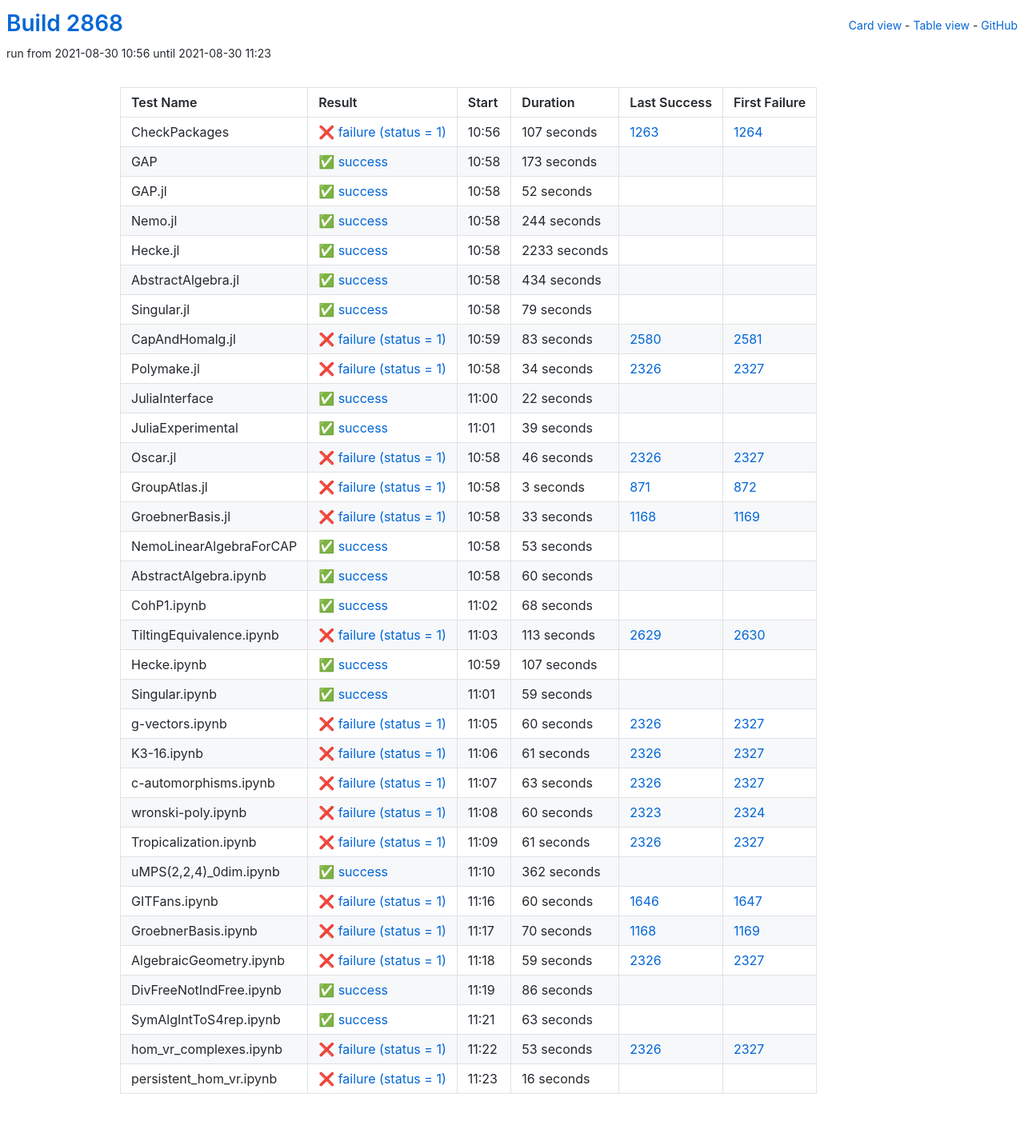
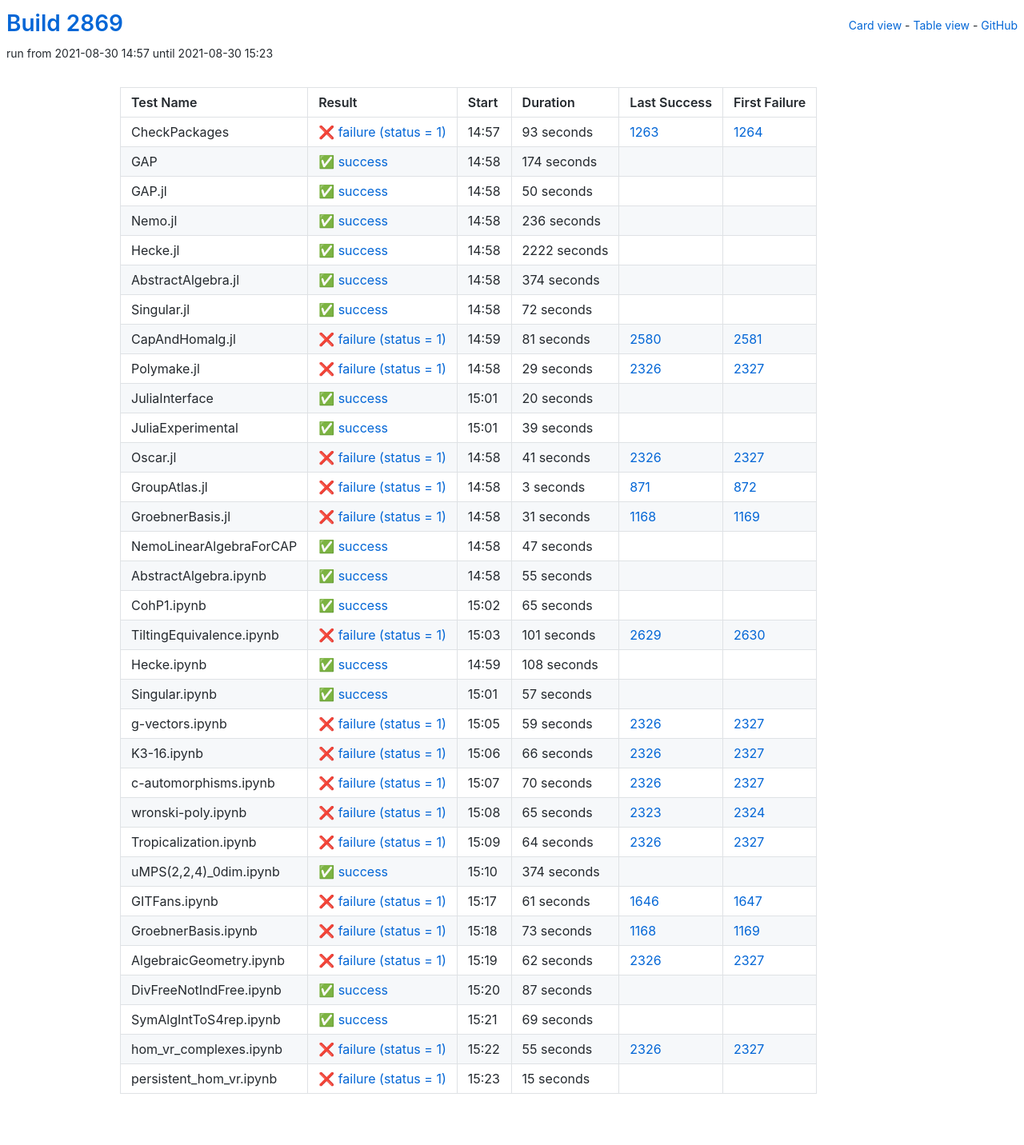
Before and after one commit to oscar-system/oscar-ci-status-stable, a Jekyll site: the page built from table.html, in a window 1280 px wide. Shown: the whole page at 80% size. Built offline with Jekyll 4.4.1, drawn with Linux system fonts in a browser that asks for light colours.

Commit message:
Build #2869

```diff
--- a/_data/ci.yml
+++ b/_data/ci.yml
@@ -1,6 +1,6 @@
 ---
-build: 2868
-build_url: https://oscarci.mathematik.uni-kl.de/job/oscar-stable/2868/
+build: 2869
+build_url: https://oscarci.mathematik.uni-kl.de/job/oscar-stable/2869/
 job: oscar-stable
 organization: oscar-system
 repo: oscar-ci-status-stable
@@ -8,128 +8,128 @@ repourl: https://github.com/oscar-system/oscar-ci-status-stable
 tests:
 - name: CheckPackages
   id: checkpackages
-  log: https://oscarci.mathematik.uni-kl.de/job/oscar-stable/2868/artifact/logs/build-2868/CheckPackages.log
-  start: 2021-08-30 10:56
+  log: https://oscarci.mathematik.uni-kl.de/job/oscar-stable/2869/artifact/logs/build-2869/CheckPackages.log
+  start: 2021-08-30 14:57
   success: false
   exitcode: 1
   status: failure
-  duration: 107
+  duration: 93
   last_success: 1263
   last_success_url: https://oscarci.mathematik.uni-kl.de/job/oscar-stable/1263/
   first_failure: 1264
   first_failure_url: https://oscarci.mathematik.uni-kl.de/job/oscar-stable/1264/
 - name: GAP
   id: gap
-  log: https://oscarci.mathematik.uni-kl.de/job/oscar-stable/2868/artifact/logs/build-2868/GAP.log
-  start: 2021-08-30 10:58
+  log: https://oscarci.mathematik.uni-kl.de/job/oscar-stable/2869/artifact/logs/build-2869/GAP.log
+  start: 2021-08-30 14:58
   success: true
   exitcode: 0
   status: success
-  duration: 173
+  duration: 174
   last_success: false
   last_success_url:
   first_failure: false
   first_failure_url:
 - name: GAP.jl
   id: gap-jl
-  log: https://oscarci.mathematik.uni-kl.de/job/oscar-stable/2868/artifact/logs/build-2868/GAP.jl.log
-  start: 2021-08-30 10:58
+  log: https://oscarci.mathematik.uni-kl.de/job/oscar-stable/2869/artifact/logs/build-2869/GAP.jl.log
+  start: 2021-08-30 14:58
   success: true
   exitcode: 0
   status: success
-  duration: 52
+  duration: 50
   last_success: false
   last_success_url:
   first_failure: false
   first_failure_url:
 - name: Nemo.jl
   id: nemo-jl
-  log: https://oscarci.mathematik.uni-kl.de/job/oscar-stable/2868/artifact/logs/build-2868/Nemo.jl.log
-  start: 2021-08-30 10:58
+  log: https://oscarci.mathematik.uni-kl.de/job/oscar-stable/2869/artifact/logs/build-2869/Nemo.jl.log
+  start: 2021-08-30 14:58
   success: true
   exitcode: 0
   status: success
-  duration: 244
+  duration: 236
   last_success: false
   last_success_url:
   first_failure: false
   first_failure_url:
 - name: Hecke.jl
   id: hecke-jl
-  log: https://oscarci.mathematik.uni-kl.de/job/oscar-stable/2868/artifact/logs/build-2868/Hecke.jl.log
-  start: 2021-08-30 10:58
+  log: https://oscarci.mathematik.uni-kl.de/job/oscar-stable/2869/artifact/logs/build-2869/Hecke.jl.log
+  start: 2021-08-30 14:58
   success: true
   exitcode: 0
   status: success
-  duration: 2233
+  duration: 2222
   last_success: false
   last_success_url:
   first_failure: false
   first_failure_url:
 - name: AbstractAlgebra.jl
   id: abstractalgebra-jl
-  log: https://oscarci.mathematik.uni-kl.de/job/oscar-stable/2868/artifact/logs/build-2868/AbstractAlgebra.jl.log
-  start: 2021-08-30 10:58
+  log: https://oscarci.mathematik.uni-kl.de/job/oscar-stable/2869/artifact/logs/build-2869/AbstractAlgebra.jl.log
+  start: 2021-08-30 14:58
   success: true
   exitcode: 0
   status: success
-  duration: 434
+  duration: 374
   last_success: false
   last_success_url:
   first_failure: false
   first_failure_url:
 - name: Singular.jl
   id: singular-jl
-  log: https://oscarci.mathematik.uni-kl.de/job/oscar-stable/2868/artifact/logs/build-2868/Singular.jl.log
-  start: 2021-08-30 10:58
+  log: https://oscarci.mathematik.uni-kl.de/job/oscar-stable/2869/artifact/logs/build-2869/Singular.jl.log
+  start: 2021-08-30 14:58
   success: true
   exitcode: 0
   status: success
-  duration: 79
+  duration: 72
   last_success: false
   last_success_url:
   first_failure: false
   first_failure_url:
 - name: CapAndHomalg.jl
   id: capandhomalg-jl
-  log: https://oscarci.mathematik.uni-kl.de/job/oscar-stable/2868/artifact/logs/build-2868/CapAndHomalg.jl.log
-  start: 2021-08-30 10:59
+  log: https://oscarci.mathematik.uni-kl.de/job/oscar-stable/2869/artifact/logs/build-2869/CapAndHomalg.jl.log
+  start: 2021-08-30 14:59
   success: false
   exitcode: 1
   status: failure
-  duration: 83
+  duration: 81
   last_success: 2580
   last_success_url: https://oscarci.mathematik.uni-kl.de/job/oscar-stable/2580/
   first_failure: 2581
   first_failure_url: https://oscarci.mathematik.uni-kl.de/job/oscar-stable/2581/
 - name: Polymake.jl
   id: polymake-jl
-  log: https://oscarci.mathematik.uni-kl.de/job/oscar-stable/2868/artifact/logs/build-2868/Polymake.jl.log
-  start: 2021-08-30 10:58
+  log: https://oscarci.mathematik.uni-kl.de/job/oscar-stable/2869/artifact/logs/build-2869/Polymake.jl.log
+  start: 2021-08-30 14:58
   success: false
   exitcode: 1
   status: failure
-  duration: 34
+  duration: 29
   last_success: 2326
   last_success_url: https://oscarci.mathematik.uni-kl.de/job/oscar-stable/2326/
   first_failure: 2327
   first_failure_url: https://oscarci.mathematik.uni-kl.de/job/oscar-stable/2327/
 - name: JuliaInterface
   id: juliainterface
-  log: https://oscarci.mathematik.uni-kl.de/job/oscar-stable/2868/artifact/logs/build-2868/JuliaInterface.log
-  start: 2021-08-30 11:00
+  log: https://oscarci.mathematik.uni-kl.de/job/oscar-stable/2869/artifact/logs/build-2869/JuliaInterface.log
+  start: 2021-08-30 15:01
   success: true
   exitcode: 0
   status: success
-  duration: 22
+  duration: 20
   last_success: false
   last_success_url:
   first_failure: false
   first_failure_url:
 - name: JuliaExperimental
   id: juliaexperimental
-  log: https://oscarci.mathematik.uni-kl.de/job/oscar-stable/2868/artifact/logs/build-2868/JuliaExperimental.log
-  start: 2021-08-30 11:01
+  log: https://oscarci.mathematik.uni-kl.de/job/oscar-stable/2869/artifact/logs/build-2869/JuliaExperimental.log
+  start: 2021-08-30 15:01
   success: true
   exitcode: 0
   status: success
@@ -140,20 +140,20 @@ tests:
   first_failure_url:
 - name: Oscar.jl
   id: oscar-jl
-  log: https://oscarci.mathematik.uni-kl.de/job/oscar-stable/2868/artifact/logs/build-2868/Oscar.jl.log
-  start: 2021-08-30 10:58
+  log: https://oscarci.mathematik.uni-kl.de/job/oscar-stable/2869/artifact/logs/build-2869/Oscar.jl.log
+  start: 2021-08-30 14:58
   success: false
   exitcode: 1
   status: failure
-  duration: 46
+  duration: 41
   last_success: 2326
   last_success_url: https://oscarci.mathematik.uni-kl.de/job/oscar-stable/2326/
   first_failure: 2327
   first_failure_url: https://oscarci.mathematik.uni-kl.de/job/oscar-stable/2327/
 - name: GroupAtlas.jl
   id: groupatlas-jl
-  log: https://oscarci.mathematik.uni-kl.de/job/oscar-stable/2868/artifact/logs/build-2868/GroupAtlas.jl.log
-  start: 2021-08-30 10:58
+  log: https://oscarci.mathematik.uni-kl.de/job/oscar-stable/2869/artifact/logs/build-2869/GroupAtlas.jl.log
+  start: 2021-08-30 14:58
   success: false
   exitcode: 1
   status: failure
@@ -164,188 +164,92 @@ tests:
   first_failure_url: https://oscarci.mathematik.uni-kl.de/job/oscar-stable/872/
 - name: GroebnerBasis.jl
   id: groebnerbasis-jl
-  log: https://oscarci.mathematik.uni-kl.de/job/oscar-stable/2868/artifact/logs/build-2868/GroebnerBasis.jl.log
-  start: 2021-08-30 10:58
+  log: https://oscarci.mathematik.uni-kl.de/job/oscar-stable/2869/artifact/logs/build-2869/GroebnerBasis.jl.log
+  start: 2021-08-30 14:58
   success: false
   exitcode: 1
   status: failure
-  duration: 33
+  duration: 31
   last_success: 1168
   last_success_url: https://oscarci.mathematik.uni-kl.de/job/oscar-stable/1168/
   first_failure: 1169
   first_failure_url: https://oscarci.mathematik.uni-kl.de/job/oscar-stable/1169/
 - name: NemoLinearAlgebraForCAP
   id: nemolinearalgebraforcap
-  log: https://oscarci.mathematik.uni-kl.de/job/oscar-stable/2868/artifact/logs/build-2868/NemoLinearAlgebraForCAP.log
-  start: 2021-08-30 10:58
+  log: https://oscarci.mathematik.uni-kl.de/job/oscar-stable/2869/artifact/logs/build-2869/NemoLinearAlgebraForCAP.log
+  start: 2021-08-30 14:58
   success: true
   exitcode: 0
   status: success
-  duration: 53
+  duration: 47
   last_success: false
   last_success_url:
   first_failure: false
   first_failure_url:
 - name: AbstractAlgebra.ipynb
   id: abstractalgebra-ipynb
-  log: https://oscarci.mathematik.uni-kl.de/job/oscar-stable/2868/artifact/logs/build-2868/AbstractAlgebra.ipynb.log
-  start: 2021-08-30 10:58
+  log: https://oscarci.mathematik.uni-kl.de/job/oscar-stable/2869/artifact/logs/build-2869/AbstractAlgebra.ipynb.log
+  start: 2021-08-30 14:58
   success: true
   exitcode: 0
   status: success
-  duration: 60
+  duration: 55
   last_success: false
   last_success_url:
   first_failure: false
   first_failure_url:
 - name: CohP1.ipynb
   id: cohp1-ipynb
-  log: https://oscarci.mathematik.uni-kl.de/job/oscar-stable/2868/artifact/logs/build-2868/CohP1.ipynb.log
-  start: 2021-08-30 11:02
+  log: https://oscarci.mathematik.uni-kl.de/job/oscar-stable/2869/artifact/logs/build-2869/CohP1.ipynb.log
+  start: 2021-08-30 15:02
   success: true
   exitcode: 0
   status: success
-  duration: 68
+  duration: 65
   last_success: false
   last_success_url:
   first_failure: false
   first_failure_url:
 - name: TiltingEquivalence.ipynb
   id: tiltingequivalence-ipynb
-  log: https://oscarci.mathematik.uni-kl.de/job/oscar-stable/2868/artifact/logs/build-2868/TiltingEquivalence.ipynb.log
-  start: 2021-08-30 11:03
+  log: https://oscarci.mathematik.uni-kl.de/job/oscar-stable/2869/artifact/logs/build-2869/TiltingEquivalence.ipynb.log
+  start: 2021-08-30 15:03
   success: false
   exitcode: 1
   status: failure
-  duration: 113
+  duration: 101
   last_success: 2629
   last_success_url: https://oscarci.mathematik.uni-kl.de/job/oscar-stable/2629/
   first_failure: 2630
   first_failure_url: https://oscarci.mathematik.uni-kl.de/job/oscar-stable/2630/
 - name: Hecke.ipynb
   id: hecke-ipynb
-  log: https://oscarci.mathematik.uni-kl.de/job/oscar-stable/2868/artifact/logs/build-2868/Hecke.ipynb.log
-  start: 2021-08-30 10:59
+  log: https://oscarci.mathematik.uni-kl.de/job/oscar-stable/2869/artifact/logs/build-2869/Hecke.ipynb.log
+  start: 2021-08-30 14:59
   success: true
   exitcode: 0
   status: success
-  duration: 107
+  duration: 108
   last_success: false
   last_success_url:
   first_failure: false
   first_failure_url:
 - name: Singular.ipynb
   id: singular-ipynb
-  log: https://oscarci.mathematik.uni-kl.de/job/oscar-stable/2868/artifact/logs/build-2868/Singular.ipynb.log
-  start: 2021-08-30 11:01
+  log: https://oscarci.mathematik.uni-kl.de/job/oscar-stable/2869/artifact/logs/build-2869/Singular.ipynb.log
+  start: 2021-08-30 15:01
   success: true
   exitcode: 0
   status: success
-  duration: 59
+  duration: 57
   last_success: false
   last_success_url:
   first_failure: false
   first_failure_url:
 - name: g-vectors.ipynb
   id: g-vectors-ipynb
-  log: https://oscarci.mathematik.uni-kl.de/job/oscar-stable/2868/artifact/logs/build-2868/g-vectors.ipynb.log
-  start: 2021-08-30 11:05
-  success: false
-  exitcode: 1
-  status: failure
-  duration: 60
-  last_success: 2326
-  last_success_url: https://oscarci.mathematik.uni-kl.de/job/oscar-stable/2326/
-  first_failure: 2327
-  first_failure_url: https://oscarci.mathematik.uni-kl.de/job/oscar-stable/2327/
-- name: K3-16.ipynb
-  id: k3-16-ipynb
-  log: https://oscarci.mathematik.uni-kl.de/job/oscar-stable/2868/artifact/logs/build-2868/K3-16.ipynb.log
-  start: 2021-08-30 11:06
-  success: false
-  exitcode: 1
-  status: failure
-  duration: 61
-  last_success: 2326
-  last_success_url: https://oscarci.mathematik.uni-kl.de/job/oscar-stable/2326/
-  first_failure: 2327
-  first_failure_url: https://oscarci.mathematik.uni-kl.de/job/oscar-stable/2327/
-- name: c-automorphisms.ipynb
-  id: c-automorphisms-ipynb
-  log: https://oscarci.mathematik.uni-kl.de/job/oscar-stable/2868/artifact/logs/build-2868/c-automorphisms.ipynb.log
-  start: 2021-08-30 11:07
-  success: false
-  exitcode: 1
-  status: failure
-  duration: 63
-  last_success: 2326
-  last_success_url: https://oscarci.mathematik.uni-kl.de/job/oscar-stable/2326/
-  first_failure: 2327
-  first_failure_url: https://oscarci.mathematik.uni-kl.de/job/oscar-stable/2327/
-- name: wronski-poly.ipynb
-  id: wronski-poly-ipynb
-  log: https://oscarci.mathematik.uni-kl.de/job/oscar-stable/2868/artifact/logs/build-2868/wronski-poly.ipynb.log
-  start: 2021-08-30 11:08
-  success: false
-  exitcode: 1
-  status: failure
-  duration: 60
-  last_success: 2323
-  last_success_url: https://oscarci.mathematik.uni-kl.de/job/oscar-stable/2323/
-  first_failure: 2324
-  first_failure_url: https://oscarci.mathematik.uni-kl.de/job/oscar-stable/2324/
-- name: Tropicalization.ipynb
-  id: tropicalization-ipynb
-  log: https://oscarci.mathematik.uni-kl.de/job/oscar-stable/2868/artifact/logs/build-2868/Tropicalization.ipynb.log
-  start: 2021-08-30 11:09
-  success: false
-  exitcode: 1
-  status: failure
-  duration: 61
-  last_success: 2326
-  last_success_url: https://oscarci.mathematik.uni-kl.de/job/oscar-stable/2326/
-  first_failure: 2327
-  first_failure_url: https://oscarci.mathematik.uni-kl.de/job/oscar-stable/2327/
-- name: uMPS(2,2,4)_0dim.ipynb
-  id: umps-2-2-4-0dim-ipynb
-  log: https://oscarci.mathematik.uni-kl.de/job/oscar-stable/2868/artifact/logs/build-2868/uMPS-2-2-4-_0dim.ipynb.log
-  start: 2021-08-30 11:10
-  success: true
-  exitcode: 0
-  status: success
-  duration: 362
-  last_success: false
-  last_success_url:
-  first_failure: false
-  first_failure_url:
-- name: GITFans.ipynb
-  id: gitfans-ipynb
-  log: https://oscarci.mathematik.uni-kl.de/job/oscar-stable/2868/artifact/logs/build-2868/GITFans.ipynb.log
-  start: 2021-08-30 11:16
-  success: false
-  exitcode: 1
-  status: failure
-  duration: 60
-  last_success: 1646
-  last_success_url: https://oscarci.mathematik.uni-kl.de/job/oscar-stable/1646/
-  first_failure: 1647
-  first_failure_url: https://oscarci.mathematik.uni-kl.de/job/oscar-stable/1647/
-- name: GroebnerBasis.ipynb
-  id: groebnerbasis-ipynb
-  log: https://oscarci.mathematik.uni-kl.de/job/oscar-stable/2868/artifact/logs/build-2868/GroebnerBasis.ipynb.log
-  start: 2021-08-30 11:17
-  success: false
-  exitcode: 1
-  status: failure
-  duration: 70
-  last_success: 1168
-  last_success_url: https://oscarci.mathematik.uni-kl.de/job/oscar-stable/1168/
-  first_failure: 1169
-  first_failure_url: https://oscarci.mathematik.uni-kl.de/job/oscar-stable/1169/
-- name: AlgebraicGeometry.ipynb
-  id: algebraicgeometry-ipynb
-  log: https://oscarci.mathematik.uni-kl.de/job/oscar-stable/2868/artifact/logs/build-2868/AlgebraicGeometry.ipynb.log
-  start: 2021-08-30 11:18
+  log: https://oscarci.mathematik.uni-kl.de/job/oscar-stable/2869/artifact/logs/build-2869/g-vectors.ipynb.log
+  start: 2021-08-30 15:05
   success: false
   exitcode: 1
   status: failure
@@ -354,50 +258,146 @@ tests:
   last_success_url: https://oscarci.mathematik.uni-kl.de/job/oscar-stable/2326/
   first_failure: 2327
   first_failure_url: https://oscarci.mathematik.uni-kl.de/job/oscar-stable/2327/
-- name: DivFreeNotIndFree.ipynb
-  id: divfreenotindfree-ipynb
-  log: https://oscarci.mathematik.uni-kl.de/job/oscar-stable/2868/artifact/logs/build-2868/DivFreeNotIndFree.ipynb.log
-  start: 2021-08-30 11:19
+- name: K3-16.ipynb
+  id: k3-16-ipynb
+  log: https://oscarci.mathematik.uni-kl.de/job/oscar-stable/2869/artifact/logs/build-2869/K3-16.ipynb.log
+  start: 2021-08-30 15:06
+  success: false
+  exitcode: 1
+  status: failure
+  duration: 66
+  last_success: 2326
+  last_success_url: https://oscarci.mathematik.uni-kl.de/job/oscar-stable/2326/
+  first_failure: 2327
+  first_failure_url: https://oscarci.mathematik.uni-kl.de/job/oscar-stable/2327/
+- name: c-automorphisms.ipynb
+  id: c-automorphisms-ipynb
+  log: https://oscarci.mathematik.uni-kl.de/job/oscar-stable/2869/artifact/logs/build-2869/c-automorphisms.ipynb.log
+  start: 2021-08-30 15:07
+  success: false
+  exitcode: 1
+  status: failure
+  duration: 70
+  last_success: 2326
+  last_success_url: https://oscarci.mathematik.uni-kl.de/job/oscar-stable/2326/
+  first_failure: 2327
+  first_failure_url: https://oscarci.mathematik.uni-kl.de/job/oscar-stable/2327/
+- name: wronski-poly.ipynb
+  id: wronski-poly-ipynb
+  log: https://oscarci.mathematik.uni-kl.de/job/oscar-stable/2869/artifact/logs/build-2869/wronski-poly.ipynb.log
+  start: 2021-08-30 15:08
+  success: false
+  exitcode: 1
+  status: failure
+  duration: 65
+  last_success: 2323
+  last_success_url: https://oscarci.mathematik.uni-kl.de/job/oscar-stable/2323/
+  first_failure: 2324
+  first_failure_url: https://oscarci.mathematik.uni-kl.de/job/oscar-stable/2324/
+- name: Tropicalization.ipynb
+  id: tropicalization-ipynb
+  log: https://oscarci.mathematik.uni-kl.de/job/oscar-stable/2869/artifact/logs/build-2869/Tropicalization.ipynb.log
+  start: 2021-08-30 15:09
+  success: false
+  exitcode: 1
+  status: failure
+  duration: 64
+  last_success: 2326
+  last_success_url: https://oscarci.mathematik.uni-kl.de/job/oscar-stable/2326/
+  first_failure: 2327
+  first_failure_url: https://oscarci.mathematik.uni-kl.de/job/oscar-stable/2327/
+- name: uMPS(2,2,4)_0dim.ipynb
+  id: umps-2-2-4-0dim-ipynb
+  log: https://oscarci.mathematik.uni-kl.de/job/oscar-stable/2869/artifact/logs/build-2869/uMPS-2-2-4-_0dim.ipynb.log
+  start: 2021-08-30 15:10
   success: true
   exitcode: 0
   status: success
-  duration: 86
+  duration: 374
+  last_success: false
+  last_success_url:
+  first_failure: false
+  first_failure_url:
+- name: GITFans.ipynb
+  id: gitfans-ipynb
+  log: https://oscarci.mathematik.uni-kl.de/job/oscar-stable/2869/artifact/logs/build-2869/GITFans.ipynb.log
+  start: 2021-08-30 15:17
+  success: false
+  exitcode: 1
+  status: failure
+  duration: 61
+  last_success: 1646
+  last_success_url: https://oscarci.mathematik.uni-kl.de/job/oscar-stable/1646/
+  first_failure: 1647
+  first_failure_url: https://oscarci.mathematik.uni-kl.de/job/oscar-stable/1647/
+- name: GroebnerBasis.ipynb
+  id: groebnerbasis-ipynb
+  log: https://oscarci.mathematik.uni-kl.de/job/oscar-stable/2869/artifact/logs/build-2869/GroebnerBasis.ipynb.log
+  start: 2021-08-30 15:18
+  success: false
+  exitcode: 1
+  status: failure
+  duration: 73
+  last_success: 1168
+  last_success_url: https://oscarci.mathematik.uni-kl.de/job/oscar-stable/1168/
+  first_failure: 1169
+  first_failure_url: https://oscarci.mathematik.uni-kl.de/job/oscar-stable/1169/
+- name: AlgebraicGeometry.ipynb
+  id: algebraicgeometry-ipynb
+  log: https://oscarci.mathematik.uni-kl.de/job/oscar-stable/2869/artifact/logs/build-2869/AlgebraicGeometry.ipynb.log
+  start: 2021-08-30 15:19
+  success: false
+  exitcode: 1
+  status: failure
+  duration: 62
+  last_success: 2326
+  last_success_url: https://oscarci.mathematik.uni-kl.de/job/oscar-stable/2326/
+  first_failure: 2327
+  first_failure_url: https://oscarci.mathematik.uni-kl.de/job/oscar-stable/2327/
+- name: DivFreeNotIndFree.ipynb
+  id: divfreenotindfree-ipynb
+  log: https://oscarci.mathematik.uni-kl.de/job/oscar-stable/2869/artifact/logs/build-2869/DivFreeNotIndFree.ipynb.log
+  start: 2021-08-30 15:20
+  success: true
+  exitcode: 0
+  status: success
+  duration: 87
   last_success: false
   last_success_url:
   first_failure: false
   first_failure_url:
 - name: SymAlgIntToS4rep.ipynb
   id: symalginttos4rep-ipynb
-  log: https://oscarci.mathematik.uni-kl.de/job/oscar-stable/2868/artifact/logs/build-2868/SymAlgIntToS4rep.ipynb.log
-  start: 2021-08-30 11:21
+  log: https://oscarci.mathematik.uni-kl.de/job/oscar-stable/2869/artifact/logs/build-2869/SymAlgIntToS4rep.ipynb.log
+  start: 2021-08-30 15:21
   success: true
   exitcode: 0
   status: success
-  duration: 63
+  duration: 69
   last_success: false
   last_success_url:
   first_failure: false
   first_failure_url:
 - name: hom_vr_complexes.ipynb
   id: hom-vr-complexes-ipynb
-  log: https://oscarci.mathematik.uni-kl.de/job/oscar-stable/2868/artifact/logs/build-2868/hom_vr_complexes.ipynb.log
-  start: 2021-08-30 11:22
+  log: https://oscarci.mathematik.uni-kl.de/job/oscar-stable/2869/artifact/logs/build-2869/hom_vr_complexes.ipynb.log
+  start: 2021-08-30 15:22
   success: false
   exitcode: 1
   status: failure
-  duration: 53
+  duration: 55
   last_success: 2326
   last_success_url: https://oscarci.mathematik.uni-kl.de/job/oscar-stable/2326/
   first_failure: 2327
   first_failure_url: https://oscarci.mathematik.uni-kl.de/job/oscar-stable/2327/
 - name: persistent_hom_vr.ipynb
   id: persistent-hom-vr-ipynb
-  log: https://oscarci.mathematik.uni-kl.de/job/oscar-stable/2868/artifact/logs/build-2868/persistent_hom_vr.ipynb.log
-  start: 2021-08-30 11:23
+  log: https://oscarci.mathematik.uni-kl.de/job/oscar-stable/2869/artifact/logs/build-2869/persistent_hom_vr.ipynb.log
+  start: 2021-08-30 15:23
   success: false
   exitcode: 1
   status: failure
-  duration: 16
+  duration: 15
   last_success: false
   last_success_url:
   first_failure: false
```
Also changed, not shown: README.md.
